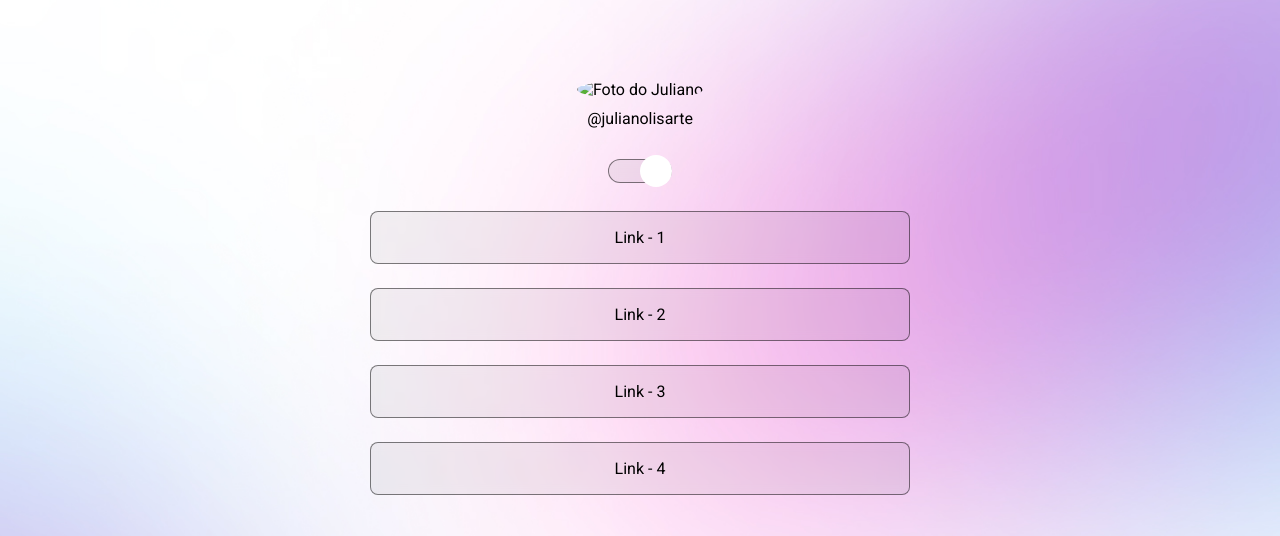
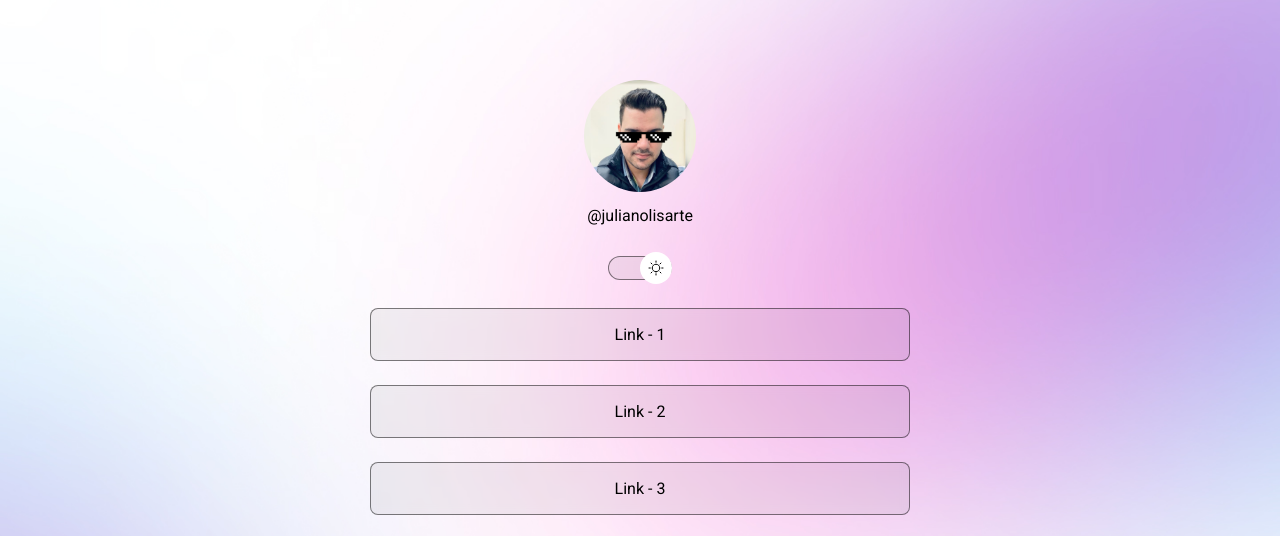
Before and after one commit to JLisarte/5-Projeto, a plain HTML site: page index.html in a window 1280 px wide. Shown: the top 536 px of the page. Drawn offline with nearby package versions, Linux system fonts and the light colour scheme; the site is published under a folder, as on GitHub Pages, so addresses that start at the root find nothing.

Commit message:
feat - att image

```diff
--- a/index.html
+++ b/index.html
@@ -18,7 +18,7 @@
       <div id="profile">
         <img
           id="profile-dark"
-          src="/assets/assets/Juliano-light.jpg"
+          src="./assets/assets/Juliano-light.jpg"
           alt="Foto do Juliano"
         />
         <p>@julianolisarte</p>
--- a/script.js
+++ b/script.js
@@ -14,9 +14,9 @@ function toggleMode() {
   // substituir a img
   if (html.classList.contains("light")) {
     // se tiver o light mode, adicionar a img light
-    img.setAttribute("src", "/assets/assets/Juliano-light.jpg")
+    img.setAttribute("src", "./assets/assets/Juliano-light.jpg")
   } else {
     // se tiver sem o light mode, adicionar a img normal
-    img.setAttribute("src", "/assets/assets/Juliano.jpg")
+    img.setAttribute("src", "./assets/assets/Juliano.jpg")
   }
 }
--- a/style.css
+++ b/style.css
@@ -6,22 +6,22 @@
 
 :root {
   --text-color: white;
-  --bg-url: url(/assets/assets/bg-mobile.jpg);
+  --bg-url: url(./assets/assets/bg-mobile.jpg);
   --stroke-color: rgba(255, 255, 255, 0.5);
   --surface-color: rgba(255, 255, 255, 0.1);
   --surface-color-hover: rgba(255, 255, 255, 0.05);
   --highlight-color: rgba(255, 255, 255, 0.2);
-  --switch-bg-url: url(/assets/assets/moon-stars.svg);
+  --switch-bg-url: url(./assets/assets/moon-stars.svg);
 }
 
 .light {
   --text-color: black;
-  --bg-url: url(/assets/assets/bg-mobile-light.jpg);
+  --bg-url: url(./assets/assets/bg-mobile-light.jpg);
   --stroke-color: rgba(0, 0, 0, 0.5);
   --surface-color: rgba(0, 0, 0, 0.05);
   --surface-color-hover: rgba(0, 0, 0, 0.02);
   --highlight-color: rgba(0, 0, 0, 0.1);
-  --switch-bg-url: url(/assets/assets/sun.svg);
+  --switch-bg-url: url(./assets/assets/sun.svg);
 }
 
 body {
```
